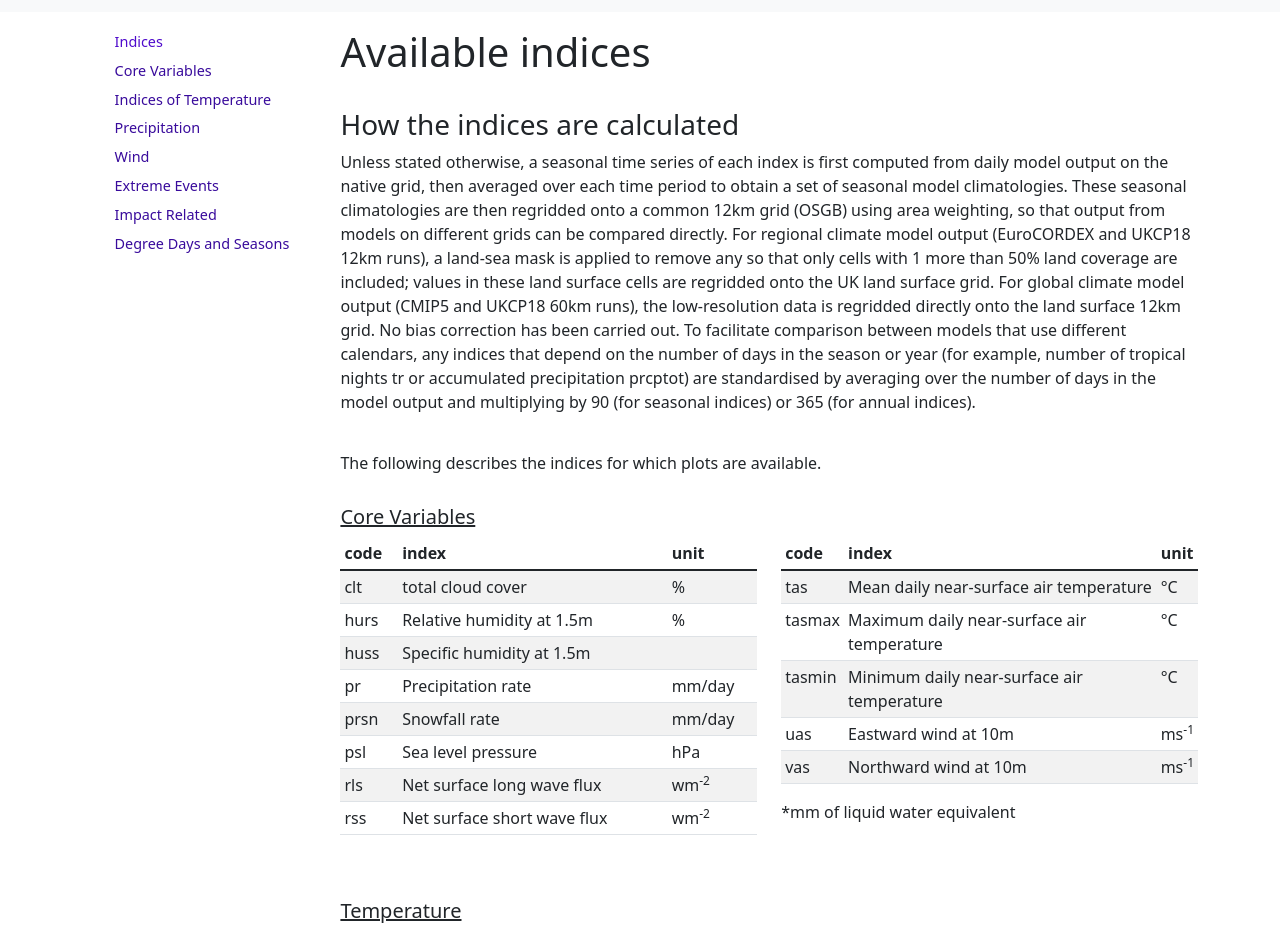
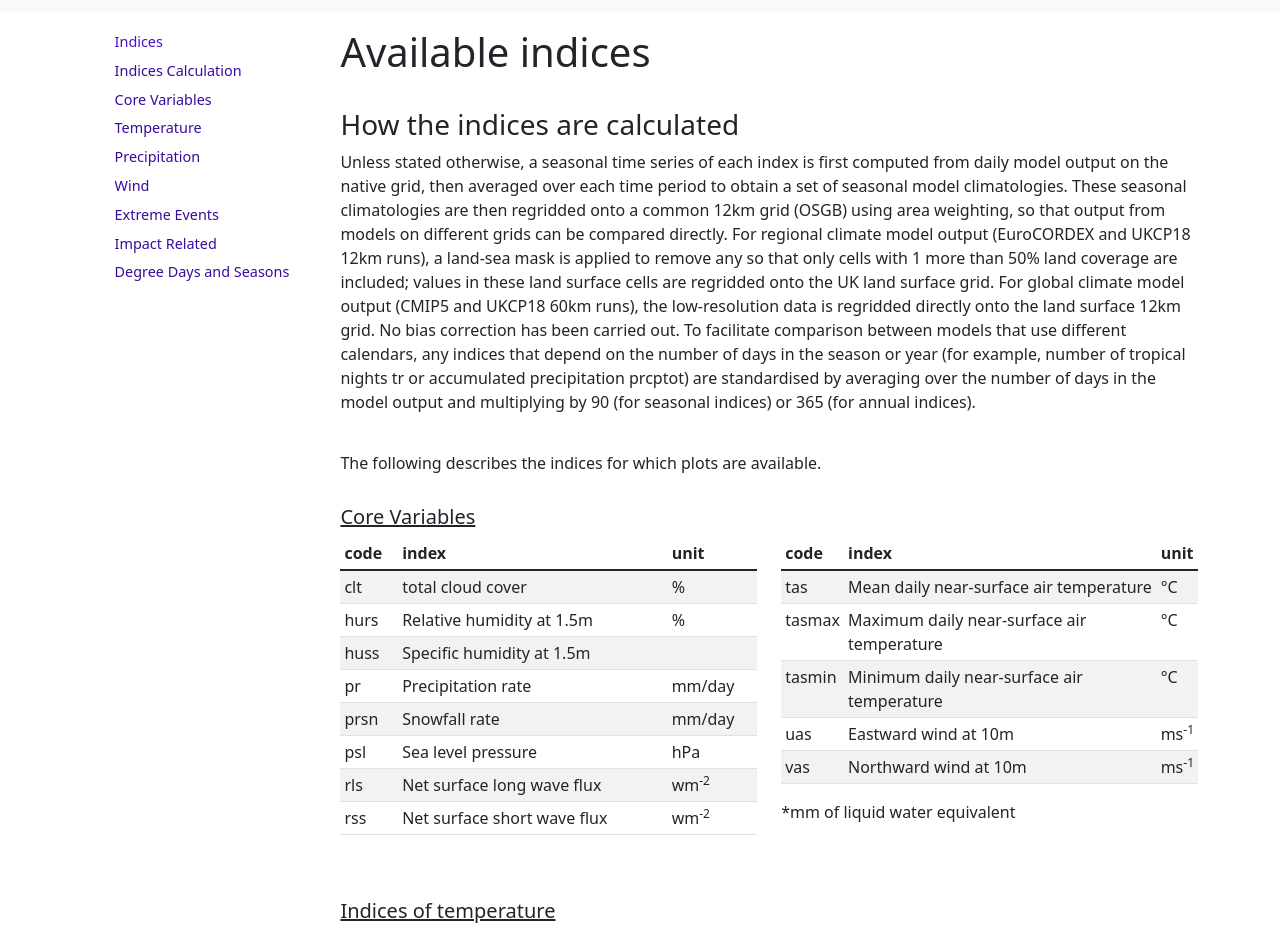
Before and after one commit to UCL/UKCORDEX-plot-explorer-dev, a React (Create React App) app: page /#/indices-help in a window 1280 px wide. Shown: the part 44-979 px from the top of the page. Built offline with nearby package versions, Linux system fonts and the light colour scheme.

Commit message:
added nav link to calcs fixed menu/section mix up for temp

```diff
--- a/src/components/ExtraPages/Help/IndicesHelp.js
+++ b/src/components/ExtraPages/Help/IndicesHelp.js
@@ -27,6 +27,16 @@ function IndicesHelp() {
                 <li>
                   {" "}
                   <HashLink
+                    to="/indices-help#calculation"
+                    scroll={(el) =>
+                      el.scrollIntoView({ behavior: "auto", block: "center" })
+                    }>
+                    Indices Calculation
+                  </HashLink>
+                </li>
+                <li>
+                  {" "}
+                  <HashLink
                     to="/indices-help#corevars"
                     scroll={(el) =>
                       el.scrollIntoView({ behavior: "auto", block: "center" })
@@ -41,7 +51,7 @@ function IndicesHelp() {
                     scroll={(el) =>
                       el.scrollIntoView({ behavior: "auto", block: "center" })
                     }>
-                    Indices of Temperature
+                    Temperature
                   </HashLink>
                 </li>
                 <li>
@@ -103,7 +113,7 @@ function IndicesHelp() {
           <div>
             <h1>Available indices</h1>
             <br></br>
-            <h3>How the indices are calculated</h3>
+            <h3 id="calculation">How the indices are calculated</h3>
             <p>
               Unless stated otherwise, a seasonal time series of each index is
               first computed from daily model output on the native grid, then
@@ -161,7 +171,7 @@ function IndicesHelp() {
                     <td>Specific humidity at 1.5m</td>
                     <td></td>
                   </tr>
-                   <tr>
+                  <tr>
                     <td>pr</td>
                     <td>Precipitation rate</td>
                     <td>mm/day</td>
@@ -179,12 +189,16 @@ function IndicesHelp() {
                   <tr>
                     <td>rls</td>
                     <td>Net surface long wave flux</td>
-                    <td>wm<sup>-2</sup></td>
+                    <td>
+                      wm<sup>-2</sup>
+                    </td>
                   </tr>
                   <tr>
                     <td>rss</td>
                     <td>Net surface short wave flux</td>
-                    <td>wm<sup>-2</sup></td>
+                    <td>
+                      wm<sup>-2</sup>
+                    </td>
                   </tr>
                 </tbody>
               </Table>
@@ -236,7 +250,7 @@ function IndicesHelp() {
           {/* temperature */}
           <Row className="indices">
             <h5 id="temp">
-              <u>Temperature</u>
+              <u>Indices of temperature</u>
             </h5>
             <p className="foreword">
               In defining the following indices of temperature, let tas_ij be
@@ -645,13 +659,19 @@ function IndicesHelp() {
             </p>{" "}
             <p className="contents">
               <b>
-                For the evaluation period, this is the 20-year return period of the observed idxrl20; for future time slices, it is the 20-year return level of idxrl20 computed over the the baseline period (1980-2010).
+                For the evaluation period, this is the 20-year return period of
+                the observed idxrl20; for future time slices, it is the 20-year
+                return level of idxrl20 computed over the the baseline period
+                (1980-2010).
               </b>{" "}
               (idxrp20):{" "}
             </p>{" "}
             <p className="contents">
               <b>
-                For the evaluation period, this is the 50-year return period of the observed idxrl50; for future time slices, it is the 50-year return level of idxrl50 computed over the the baseline period (1980-2010).
+                For the evaluation period, this is the 50-year return period of
+                the observed idxrl50; for future time slices, it is the 50-year
+                return level of idxrl50 computed over the the baseline period
+                (1980-2010).
               </b>{" "}
               (idxrp50):{" "}
             </p>{" "}
```
